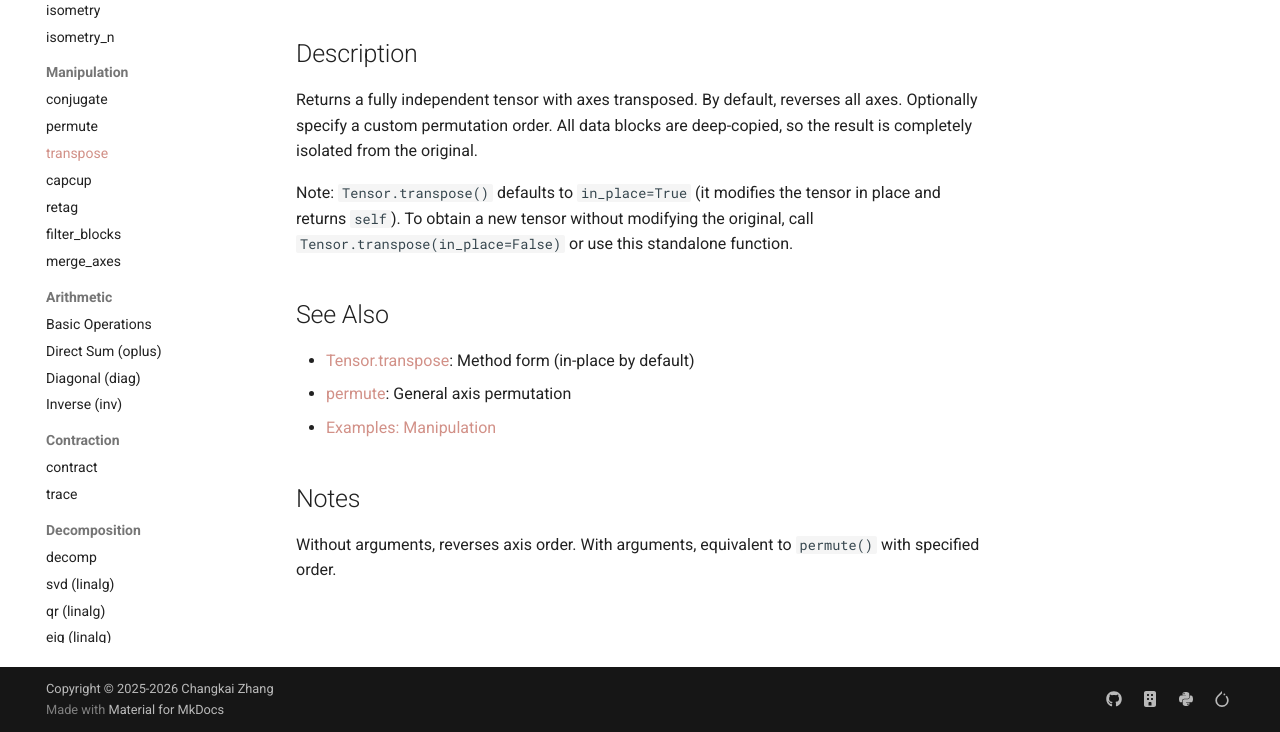
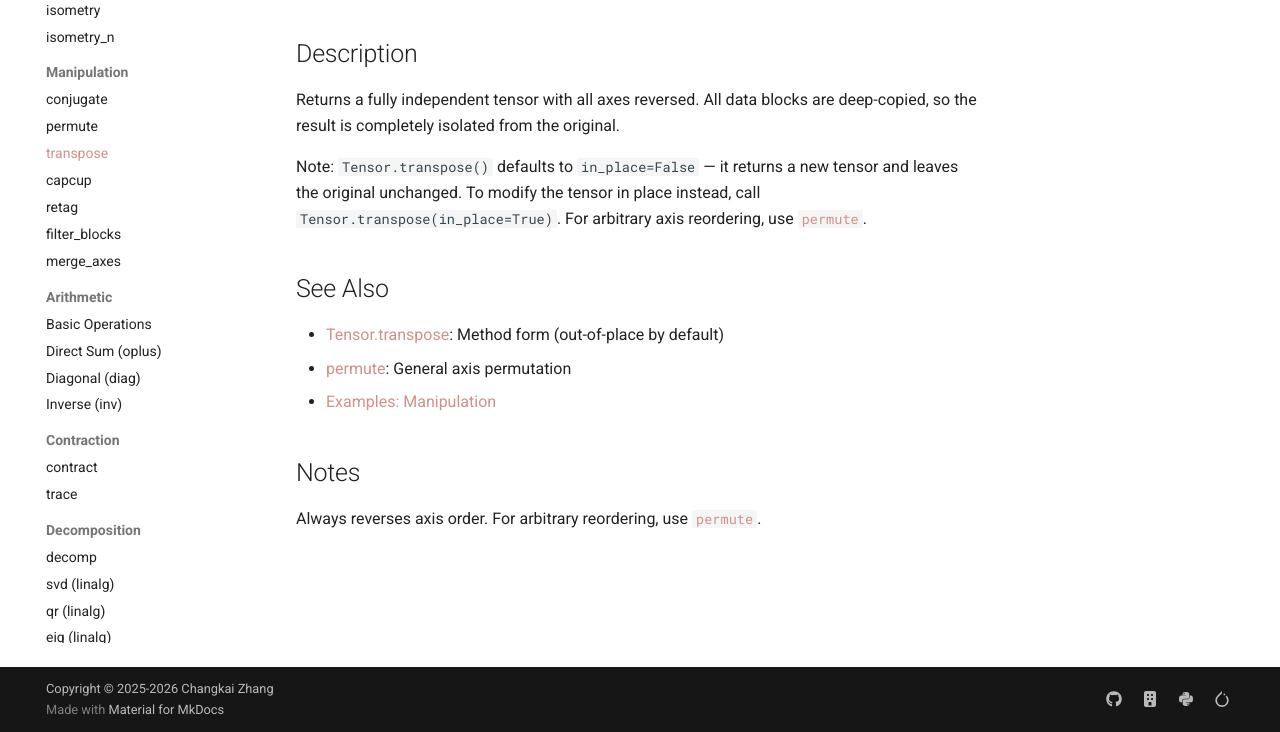
Before and after one commit to Ideogenesis-AI/Nicole, an MkDocs documentation site: the page built from docs/api/manipulation/transpose.md, in a window 1280 px wide and 1097 px high, cut to the strip 365-1097 px from the top of the window. Built offline with MkDocs 1.6.1 and Material for MkDocs 9.7.7, drawn with Linux system fonts in a browser that asks for light colours; comment, search, counter and statistics services are not loaded; the version menu is left out.

Commit message:
Update transpose documentation for the new signature
Revised the docstring for the transpose function to clarify that it always reverses axes and to correct the default behavior of the in-place modification option. Enhanced the "See Also" section to accurately reflect the method forms and their usage, ensuring users have a better understanding of tensor operations.

```diff
--- a/docs/api/manipulation/transpose.md
+++ b/docs/api/manipulation/transpose.md
@@ -9,16 +9,16 @@ Return tensor with transposed axes.
 
 ## Description
 
-Returns a fully independent tensor with axes transposed. By default, reverses all axes. Optionally specify a custom permutation order. All data blocks are deep-copied, so the result is completely isolated from the original.
+Returns a fully independent tensor with all axes reversed. All data blocks are deep-copied, so the result is completely isolated from the original.
 
-Note: `Tensor.transpose()` defaults to `in_place=True` (it modifies the tensor in place and returns `self`). To obtain a new tensor without modifying the original, call `Tensor.transpose(in_place=False)` or use this standalone function.
+Note: `Tensor.transpose()` defaults to `in_place=False` — it returns a new tensor and leaves the original unchanged. To modify the tensor in place instead, call `Tensor.transpose(in_place=True)`. For arbitrary axis reordering, use [`permute`](permute.md).
 
 ## See Also
 
-- [Tensor.transpose](../core/tensor.md): Method form (in-place by default)
+- [Tensor.transpose](../core/tensor.md): Method form (out-of-place by default)
 - [permute](permute.md): General axis permutation
 - [Examples: Manipulation](../../examples/operations/manipulation-examples.md)
 
 ## Notes
 
-Without arguments, reverses axis order. With arguments, equivalent to `permute()` with specified order.
+Always reverses axis order. For arbitrary reordering, use [`permute`](permute.md).
```
